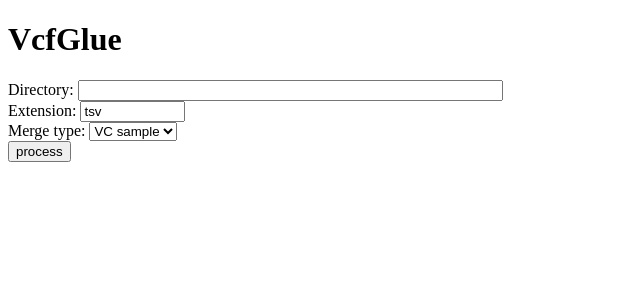
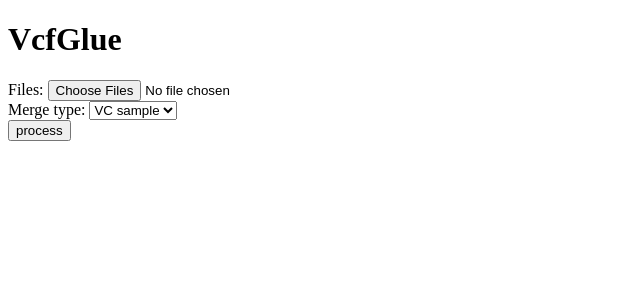
Before and after one commit to OndraTom/VcfGlue, a PHP site: page / in a window 1280 px wide. Shown: the top 300 px of the page, without its empty margins (0-640 px from the left). Run offline with PHP 8.4, Linux system fonts and the light colour scheme.

Commit message:
Processing files with multi-upload.

```diff
--- a/glue/VcSampleGlue.php
+++ b/glue/VcSampleGlue.php
@@ -12,12 +12,6 @@ class VcSampleGlue extends VcfGlue
 
 
 	protected $isProcessed = false;
-
-
-	public function __construct($directory, $extension)
-	{
-		parent::__construct($directory, $extension);
-	}
 
 
 	protected function getFileNameParts($fileName)
@@ -79,18 +73,6 @@ class VcSampleGlue extends VcfGlue
 	}
 
 
-	protected function deleteResultFile()
-	{
-		if (file_exists($this->resultFilePath))
-		{
-			if (!unlink($this->resultFilePath))
-			{
-				throw new GlueException('Cannote delete old result file.');
-			}
-		}
-	}
-
-
 	protected function addOutputRow(array &$outputRow, array $fileRow, $prefix)
 	{
 		foreach ($fileRow as $column => $value)
@@ -141,7 +123,7 @@ class VcSampleGlue extends VcfGlue
 			throw new GlueException('Cannote save unprocessed data.');
 		}
 
-		$this->deleteResultFile();
+		//$this->deleteResultFile();
 
 		foreach ($this->result as $key => $files)
 		{
--- a/glue/VcfGlue.php
+++ b/glue/VcfGlue.php
@@ -9,7 +9,7 @@ abstract class VcfGlue
 	const RESULT_FILE_NAME = 'result';
 
 
-	protected $resultFilePath;
+	protected $headerWrote = false;
 
 
 	protected $positionColumns = [
@@ -34,22 +34,18 @@ abstract class VcfGlue
 	protected $result = [];
 
 
-	public function __construct($directory, $extension)
+	public function __construct(array $files)
 	{
-		$this->loadParsedFiles($directory, $extension);
-
-		$this->resultFilePath = $this->getSanitizedDirName($directory) . static::RESULT_FILE_NAME;
+		$this->loadParsedFiles($files);
+		$this->setHeaders();
 	}
 
 
-	protected function getSanitizedDirName($dirName)
+	protected function setHeaders()
 	{
-		if (substr($dirName, -1) != DIRECTORY_SEPARATOR)
-		{
-			$dirName .= DIRECTORY_SEPARATOR;
-		}
-
-		return $dirName;
+		ob_end_clean();
+		header('Content-type: text/plain');
+		header('Content-Disposition: attachment; filename=' . static::RESULT_FILE_NAME);
 	}
 
 
@@ -66,31 +62,25 @@ abstract class VcfGlue
 	}
 
 
-	protected function loadParsedFiles($directory, $extension)
+	protected function loadParsedFiles(array $files)
 	{
-		if (!file_exists($directory) || !is_dir($directory))
+		$filesCount = count($files['name']);
+
+		for ($i = 0; $i < $filesCount; $i++)
 		{
-			throw new GlueException('Invalid directory');
-		}
+			$parsedFile = new DelimiterParser($files['tmp_name'][$i], self::COLUMN_SEPARATOR);
 
-		foreach (new DirectoryIterator($directory) as $file)
-		{
-			if ($file->isFile() && $file->getExtension() == $extension)
+			if (empty($parsedFile->parse()))
 			{
-				$parsedFile = new DelimiterParser($file->getRealPath(), self::COLUMN_SEPARATOR);
+				throw new GlueException('File ' . $files['name'][$i] . ' has no rows.');
+			}
 
-				if (empty($parsedFile->parse()))
-				{
-					throw new GlueException('File ' . $file->getBasename() . ' has no rows.');
-				}
+			if (!$this->isFileHeaderValid(array_keys($parsedFile->gerRows()[0])))
+			{
+				throw new GlueException('File ' . $files['name'][$i] . ' has invalid header.');
+			}
 
-				if (!$this->isFileHeaderValid(array_keys($parsedFile->gerRows()[0])))
-				{
-					throw new GlueException('File ' . $file->getBasename() . ' has invalid header.');
-				}
-
-				$this->files[$file->getBasename()] = $parsedFile->parse();
-			}
+			$this->files[$files['name'][$i]] = $parsedFile->parse();
 		}
 
 		if (empty($this->files))
@@ -116,18 +106,17 @@ abstract class VcfGlue
 
 	protected function write($content)
 	{
-		if (!file_put_contents($this->resultFilePath, $content, FILE_APPEND))
-		{
-			throw new GlueException('Saving failed.');
-		}
+		echo $content;
 	}
 
 
 	protected function saveRow(array $row)
 	{
-		if (!file_exists($this->resultFilePath))
+		if (!$this->headerWrote)
 		{
 			$this->write(implode("\t", array_keys($row)) . "\n");
+
+			$this->headerWrote = true;
 		}
 
 		$this->write(implode("\t", $row) . "\n");
--- a/index.php
+++ b/index.php
@@ -7,14 +7,10 @@
 	<body>
 		<h1>VcfGlue</h1>
 
-		<form method="post">
+		<form method="post" enctype="multipart/form-data">
 			<div>
-				<label for="dir">Directory: </label>
-				<input type="text" size="50" name="dir" id="dir" value="<?php echo isset($_POST['dir']) ? $_POST['dir'] : '' ?>" />
-			</div>
-			<div>
-				<label for="ext">Extension: </label>
-				<input type="test" size="10" name="ext" id="ext" value="<?php echo isset($_POST['ext']) ? $_POST['ext'] : 'tsv' ?>" />
+				<label for="files">Files: </label>
+				<input id="files" name="files[]" type="file" multiple />
 			</div>
 			<div>
 				<label for="merge-type">Merge type: </label>
@@ -40,17 +36,17 @@ require_once(__DIR__ . '/glue/VcfGlue.php');
 require_once(__DIR__ . '/glue/VcSampleGlue.php');
 require_once(__DIR__ . '/glue/SamplesGlue.php');
 
-if (isset($_POST['dir']) && isset($_POST['ext']) && isset($_POST['mergeType']))
+if (isset($_FILES['files']) && isset($_POST['mergeType']))
 {
 	try
 	{
 		if ($_POST['mergeType'] == 'vcSample')
 		{
-			$glue = new VcSampleGlue($_POST['dir'], $_POST['ext']);
+			$glue = new VcSampleGlue($_FILES['files']);
 		}
 		else
 		{
-			$glue = new SamplesGlue($_POST['dir'], $_POST['ext']);
+			$glue = new SamplesGlue($_FILES['files']);
 		}
 
 		$glue->process();
```
